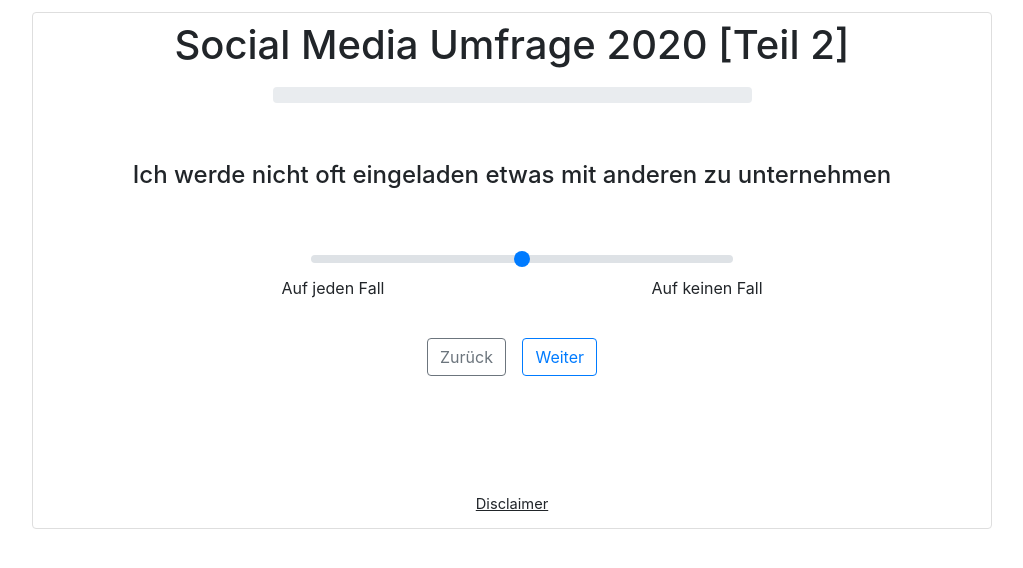
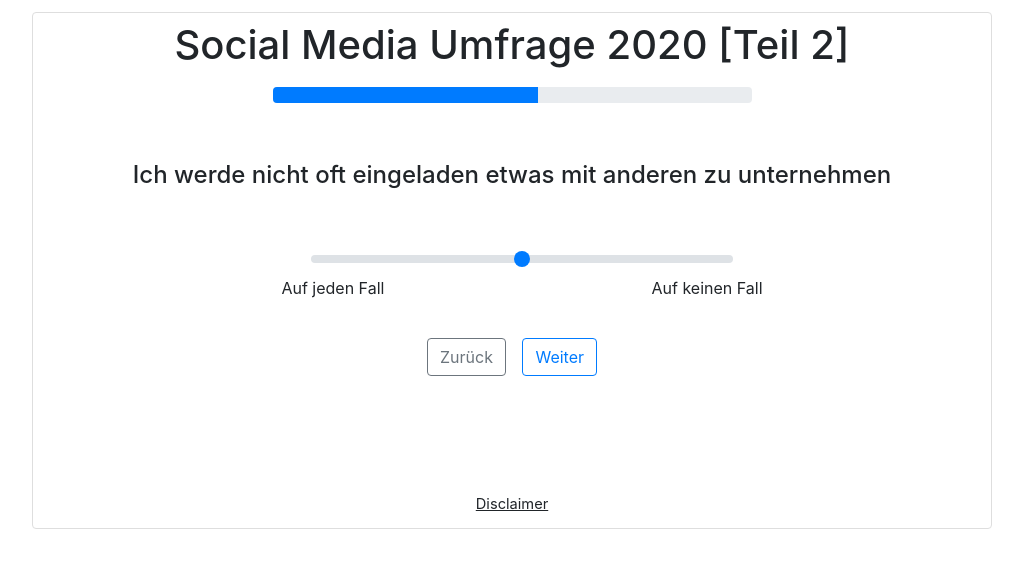
Before and after one commit to TelekomHacker/Social-Media-Umfrage, a PHP site: page /index_11.php in a window 1280 px wide. Shown: the top 568 px of the page, without its empty margins (128-1151 px from the left). Run offline with PHP 8.4, Linux system fonts and the light colour scheme; data that the repository does not hold is empty.

Commit message:
progressbar fix

```diff
--- a/social-media-umfrage/index_11.php
+++ b/social-media-umfrage/index_11.php
@@ -76,7 +76,7 @@ Wir, der Websitebetreiber bzw. Seitenprovider, erheben aufgrund unseres berechti
 	       <div class="header">
 	            <div class="h1" style="">Social Media Umfrage 2020 [Teil 2]</div>
 	            <div class="progress" style="">
-                    <div class="progress-bar" role="progressbar" style="width: 55,52%" aria-valuenow="55,52" aria-valuemin="0" aria-valuemax="100"></div>
+                    <div class="progress-bar" role="progressbar" style="width: 55.52%" aria-valuenow="55,52" aria-valuemin="0" aria-valuemax="100"></div>
                 </div>
                 <div class="frage">
                     <div class="h2" style="">Ich werde nicht oft eingeladen etwas mit anderen zu unternehmen</div>
```
